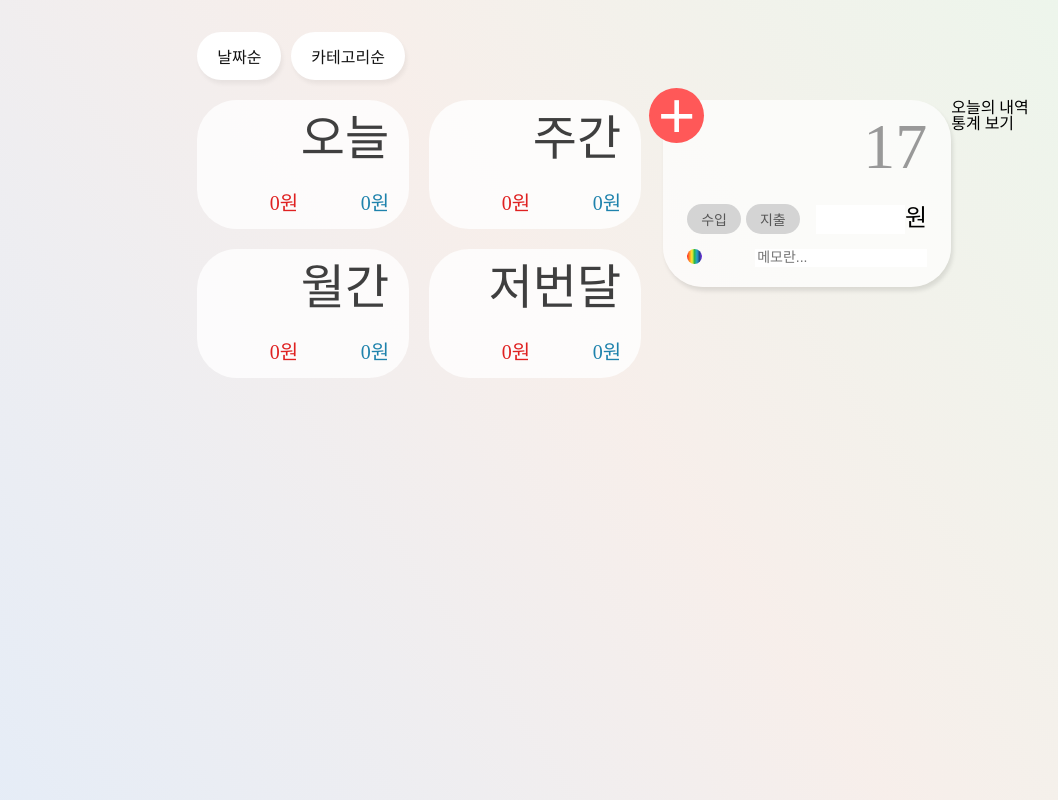
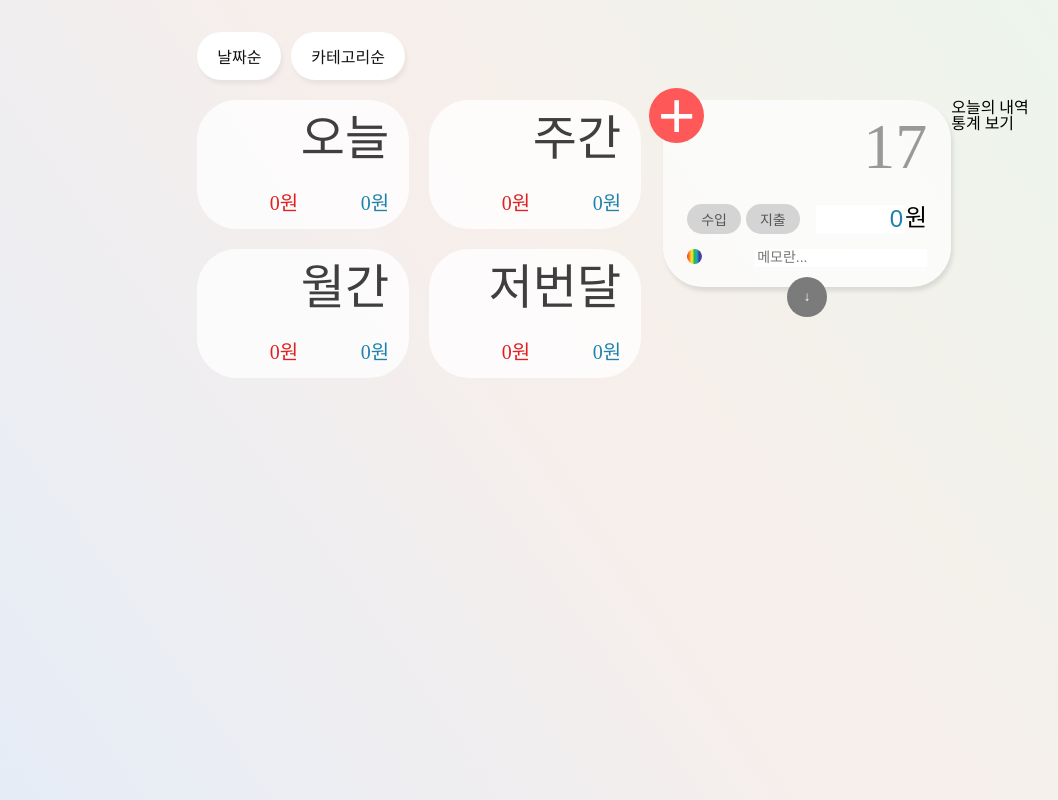
Before and after one commit to nohpaper/record-book, a React (Vite) app: page / in a window 1280 px wide. Shown: the whole page, without its empty margins (27-1085 px from the left). Built offline with nearby package versions, Linux system fonts and the light colour scheme.

Commit message:
feat: submit 버튼 작업중

```diff
--- a/src/assets/component/Bord.tsx
+++ b/src/assets/component/Bord.tsx
@@ -3,7 +3,7 @@ import styled from "styled-components";
 
 import { useTotalStore } from "../store/group.ts";
 import { useListStore } from "../store/list.ts";
-import { useState } from "react";
+import { useState, useRef } from "react";
 
 const CategoryWrap = styled.ul`
     position: relative;
@@ -140,6 +140,7 @@ const AddInput = styled.div`
                 width: 85px;
                 outline: none;
                 border: none;
+                color: #000;
                 font-size: 24px;
                 line-height: 110%;
                 text-align: right;
@@ -148,6 +149,16 @@ const AddInput = styled.div`
                 }
                 &.export {
                     color: #1e82ac;
+                }
+                /* Chrome, Safari, Edge */
+                &::-webkit-outer-spin-button,
+                &::-webkit-inner-spin-button {
+                    -webkit-appearance: none;
+                    margin: 0;
+                }
+                /* Firefox */
+                &[type='number'] {
+                    -moz-appearance: textfield;
                 }
             }
         }
@@ -187,6 +198,23 @@ const AddInput = styled.div`
             border: none;
         }
     }
+    .send-wrap {
+        position:absolute;
+        bottom:0;
+        left:50%;
+        margin-bottom:-30px;
+        transform:translateX(-50%);
+        button {
+            width:40px;
+            height:40px;
+            color:#fff;
+            cursor: pointer;
+            outline: none;
+            border:none;
+            border-radius:100%;
+            background-color:#7B7B7B;
+        }
+    }
 `;
 const ActiveButton = styled.button<{ $activeText: string; $activeBackground: string }>`
     padding: 5px 14px;
@@ -203,6 +231,38 @@ const ActiveButton = styled.button<{ $activeText: string; $activeBackground: str
         background-color: ${(props) => props.$activeBackground};
     }
 `;
+const DayList = styled.ul`
+    display:flex;
+    gap:10px;
+    flex-direction: column;
+    padding-top:20px;
+    margin-left: 14px;
+    > li {
+        min-width:100%;
+        display:flex;
+        padding:17px 25px;
+        box-sizing: border-box;
+        border-radius:40px;
+        background-color:rgba(255,255,255,0.7);
+        h5 {
+            font-size:16px; font-weight:400; line-height:110%; margin-right:5px;
+        }
+        .active-button {
+            font-size:14px;
+            font-weight: 400;
+            padding:5px 14px;
+            border-radius:20px;
+        }
+        &.income {
+            h5 {color:#DF2121;}
+            .active-button { color:#DF2121; background-color:#FFC2C2; }
+        }
+        &.export {
+            h5 {color:#1C485B;}
+            .active-button {color:#1E82AC; background-color:#C1F6FF;}
+        }
+    }
+`;
 
 interface SaveInput {
     active: {
@@ -212,10 +272,30 @@ interface SaveInput {
     money: number;
     memo: string;
 }
+interface ListItem {
+    index: number,
+    category: {
+        color: string,
+        name: string,
+    },
+    memo: string,
+    active: {
+        income: boolean,
+        export: boolean,
+    },
+    money: number,
+}
+
+/* TODO::
+*       1.     money-input > input 태그 saveInput.active 내에 income / export 모두 false면 color:#000으로 변경
+*
+*  */
 
 export default function Bord() {
     const total = useTotalStore((state) => state.total);
     const list = useListStore((state) => state.allList);
+    const datapush = useListStore((state) => state.dataPush);
+
     const [saveInput, setSaveInput] = useState<SaveInput>({
         active: {
             income: {
@@ -230,23 +310,27 @@ export default function Bord() {
         money: 0,
         memo: "",
     });
-    const [saveCategory, setSaveCategory] = useState({
+    const [sendItem, setSendItem] = useState<ListItem>({
+        index: 0,
+        category: {
             color: "",
             name: "",
+        },
+        memo: "",
+        active: {
+            income: false,
+            export: false,
+        },
+        money: 0,
     });
+    const [currentKey, setCurrentKey] = useState<string | null>(null);
+    const prevKeyRef = useRef<string | null>(null);
 
     const nowTime = moment().format("YYYY-MM-DD");
     const nowDay = moment().format("DD");
     const listFind = list.find((allList) => allList.date === nowTime);
 
-    /*    const [inputState, setInputState] = useState({
-        active: {
-            income: false,
-            export: false,
-        },
-    });*/
-
-    /*console.log(listFind?.list);*/
+    console.log(listFind);
     return (
         <>
             <CategoryWrap>
@@ -292,6 +376,43 @@ export default function Bord() {
             </CategoryWrap>
             <div>
                 <AddInput>
+                    <form onSubmit={(event)=>{
+                        event.preventDefault();
+                        /*saveInput에서 가져올 것
+                        *  1. active 반복문으로 income와 export 중 어느 것이 true인지
+                        *      1-1. 만약, 하나라도 true가 아닐 경우 넘어갈 수 없음
+                        *  2. money, memo 가져오기
+                        *
+                        *
+                        *
+                        * 3. send 버튼 클릭해서 데이터 넘어가면 sendItem / saveInput  초기화
+                        * */
+
+
+                        const activeIsActive = Object.keys(saveInput.active).map((key) => {
+                            const activeKey = key as keyof SaveInput["active"];
+                            const saveCopy = { ...sendItem };
+
+                            saveCopy.active[activeKey] = false;
+                            if(saveInput.active[activeKey].isActive) {
+
+                                saveCopy.active[activeKey] = saveInput.active[activeKey].isActive;
+                                saveCopy.money = saveInput.money;
+                                saveCopy.memo = saveInput.memo;
+
+                                setSendItem({...saveCopy});
+                            }
+                            return saveInput.active[activeKey].isActive;
+                        });
+
+
+                        if(!activeIsActive.includes(true)){
+                            console.log("없음, 실행불가");
+                        }else {
+                            console.log("있음, 실행가능", sendItem);
+                            datapush(nowTime, sendItem);
+                        }
+                    }}>
                         <div>
                             <button type="button" className="button-add">
                                 <span>+</span>
@@ -311,16 +432,23 @@ export default function Bord() {
                                                 type="button"
                                                 className={`${saveInput.active[typedKey].isActive ? "active" : ""}`}
                                                 onClick={() => {
-                                                  /* TODO:: 동시에 두개 활성화될 수 없도록 작업 예정 */
-                                                  const copy = { ...saveInput };
+                                                    const saveCopy = { ...saveInput };
 
-                                                  /* 1. 버튼 하나 on/off 기능을 만든다
-                                                   *  2. 어떤 버튼을 클릭했는지 확인한다
-                                                   *  3. 이전과 다른 버튼을 클릭했을 경우 모두 false되고 클릭한 것만 true
-                                                   *  4. 이전과 같은 버튼을 클릭했을 경우 prev 값의 반대
-                                                   *  */
+                                                    if (currentKey !== key) {
+                                                        //이전 클릭 값과 다를 경우
+                                                        Object.entries(saveCopy.active).map(([allKeys, _]) =>{
+                                                            const allkey = allKeys as keyof SaveInput["active"];
+                                                            return saveCopy.active[allkey].isActive = false;
+                                                        });
+                                                        saveCopy.active[typedKey].isActive = true;
+                                                    }else {
+                                                        //이전 클릭 값과 같을 경우
+                                                        saveCopy.active[typedKey].isActive = !saveCopy.active[typedKey].isActive;
+                                                    }
 
-                                                  setSaveInput({ ...copy });
+                                                    prevKeyRef.current = key;  // 현재 key를 다음 클릭을 위한 prev로 저장
+                                                    setCurrentKey(key);
+                                                    setSaveInput({ ...saveCopy });
                                                 }}
                                                 key={index}
                                             >
@@ -332,8 +460,14 @@ export default function Bord() {
                             </div>
                             <div className="money-input">
                                 <input
-                                type="text"
+                                    type="number"
                                     className={`${saveInput.active.income.isActive ? "income" : "export"}`}
+                                    value={saveInput.money}
+                                    onChange={(event)=>{
+                                        const saveCopy = { ...saveInput };
+                                        saveCopy.money = Number(event.target.value);
+                                        setSaveInput({...saveCopy});
+                                    }}
                                 />
                                 원
                             </div>
@@ -341,16 +475,36 @@ export default function Bord() {
                         <div className="category-wrap">
                             {/* 카테고리 선택 및 메모 입력란 */}
                             <button type="button"></button>
-                        <input type="text" placeholder="메모란..." />
+                            <input type="text" placeholder="메모란..." value={saveInput.memo} onChange={(event)=>{
+                                const saveCopy = { ...saveInput };
+                                saveCopy.memo = String(event.target.value);
+                                setSaveInput({...saveCopy});
+                            }}/>
                         </div>
+                        <div className="send-wrap">
+                            <button type="submit">↓</button>
+                        </div>
+                    </form>
                 </AddInput>
-                <div>
+                <DayList>
                     {listFind
                         ? listFind.list.map((element, index) => {
-                              return <div key={index}>{element.memo}</div>;
+
+                            console.log(element, element.active.income);
+                              return <li key={index} className={`${element.active.income ? "income" : "export"}`}>
+                                  <div>
+                                      <p>{element.memo}</p>
+                                      <div className="category-box">
+                                          <span></span>
+                                          <span></span>
+                                      </div>
+                                  </div>
+                                  <h5>{element.money}원</h5>
+                                  <span className="active-button">{element.active.income ? "수입" : "지출"}</span>
+                              </li>;
                           })
                         : null}
-                </div>
+                </DayList>
             </div>
         </>
     );
--- a/src/assets/store/list.ts
+++ b/src/assets/store/list.ts
@@ -1,6 +1,30 @@
 import { create } from "zustand";
 
-export const useListStore = create(() => {
+interface ListItem {
+    index: number,
+    category: {
+        color: string,
+        name: string,
+    },
+    memo: string,
+    active: {
+        income: boolean,
+        export: boolean,
+    },
+    money: number,
+}
+
+interface DayList {
+    date: string;
+    list: ListItem[];
+}
+
+interface ListStore {
+    allList: DayList[];
+    dataPush: (nowTime: string, item: ListItem) => void;
+}
+
+export const useListStore = create<ListStore>((set) => {
     return {
         allList: [
             {
@@ -35,5 +59,29 @@ export const useListStore = create(() => {
                 ],
             },
         ],
+        dataPush: (nowTime, sendItem) =>
+            set((state) => {
+                let isFindDate = false;
+
+                const updatedAllList = state.allList.map((list) => {
+                    if (list.date === nowTime) {
+                        isFindDate = true;
+                        console.log("있", list, sendItem);
+                        return {
+                            ...list,
+                            list: [...list.list, sendItem],
+                        };
+                    }
+                    return list;
+                });
+                if (!isFindDate) {
+                    updatedAllList.push({
+                        date: nowTime,
+                        list: [sendItem],
+                    });
+                }
+
+                return { allList: updatedAllList };
+            }),
     };
 });
```
Lines whose indentation alone changed are shown as unchanged.
